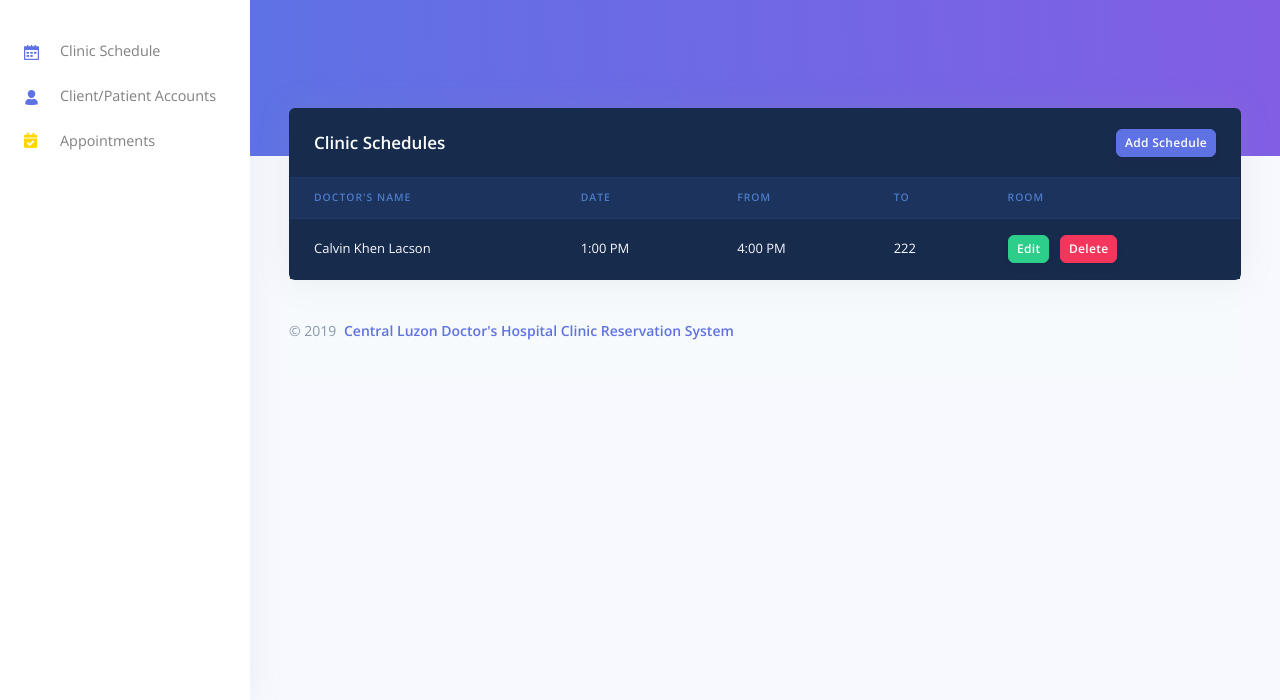
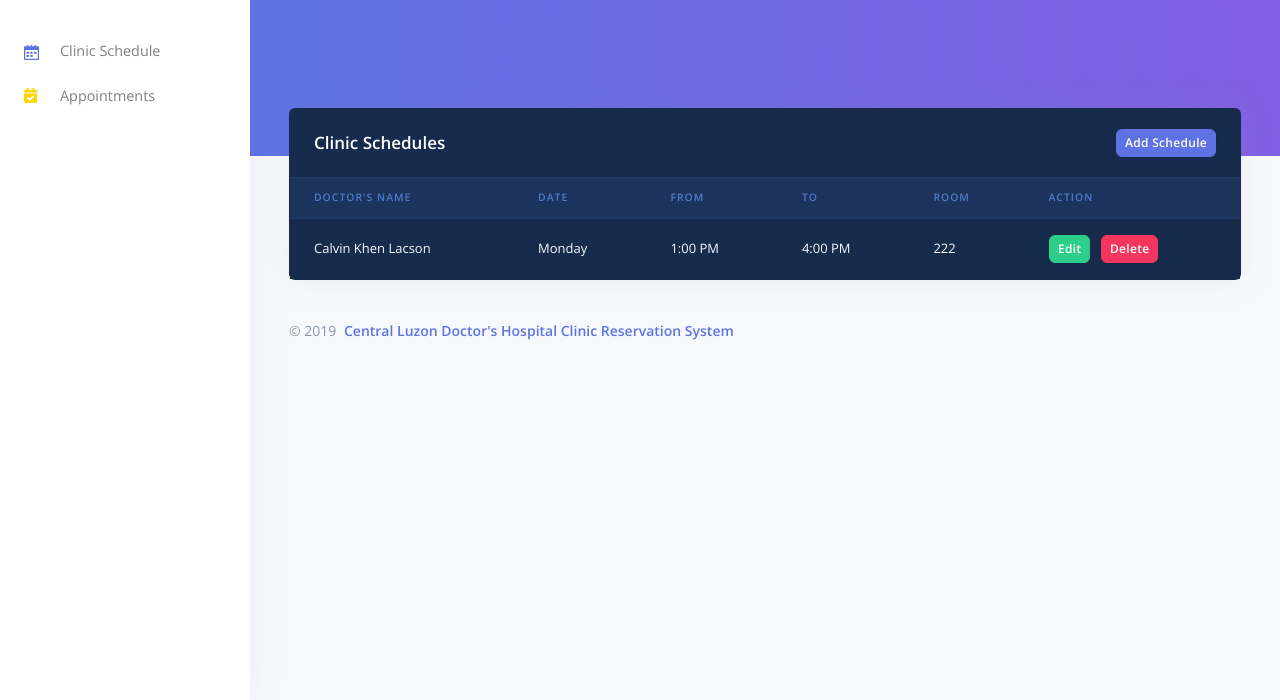
Before and after one commit to ivanbdz18/AdminProto, a website: page index-sec.html in a window 1280 px wide. Shown: the part 100-800 px from the top of the page. Drawn offline with nearby package versions, Linux system fonts and the light colour scheme.

```diff
--- a/index-sec.html
+++ b/index-sec.html
@@ -89,11 +89,6 @@
           <li class="nav-item">
             <a class="nav-link" href="./index-sec.html">
               <i class="ni ni-calendar-grid-58 text-primary"></i> Clinic Schedule
-            </a>
-          </li>
-          <li class="nav-item">
-            <a class="nav-link" href="./examples/client-accounts.html">
-              <i class="ni ni-single-02 text-blue"></i> Client/Patient Accounts
             </a>
           </li>
           <li class="nav-item dropdown">
@@ -194,12 +189,16 @@
                     <th scope="col">From</th>
                     <th scope="col">To</th>
                     <th scope="col">Room</th>
+                    <th scope="col">Action</th>
                   </tr>
                 </thead>
                 <tbody>
                   <tr>
                     <td>
                       Calvin Khen Lacson
+                    </td>
+                    <td>
+                      Monday
                     </td>
                     <td>
                       1:00 PM
```
Also changed, not shown: secretary/accepted-appointments.html (+0 -5 lines), secretary/pending-appointments.html (+0 -5 lines).
